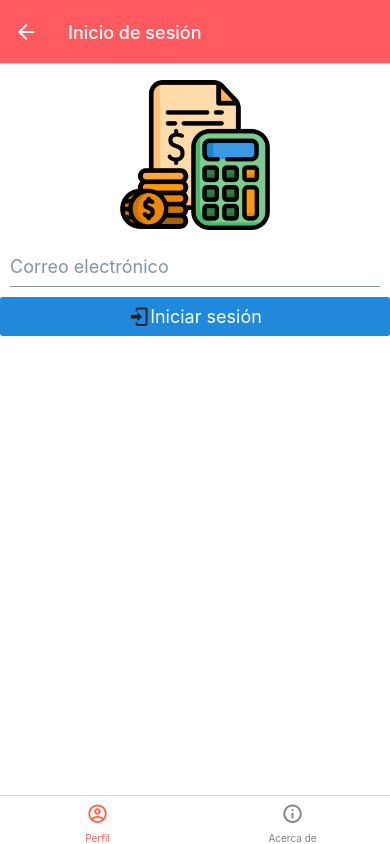
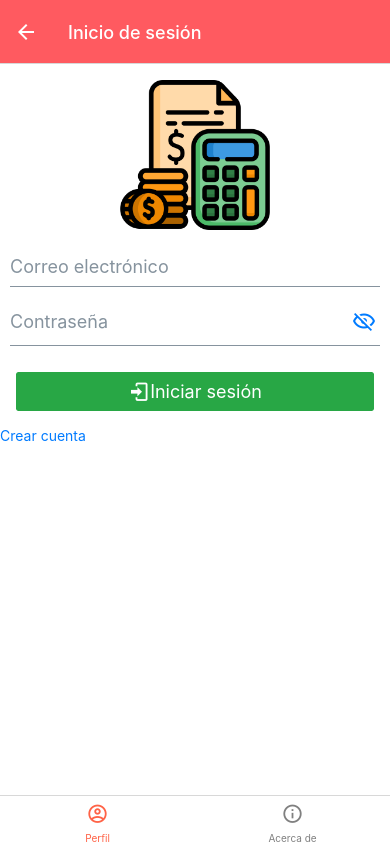
Before and after one commit to PabloSFlores/finanzasapp, a React Native app in the folder finanzas/: screen /loginStack in a window 390 px wide. Built offline with nearby package versions, Linux system fonts and the light colour scheme.

Commit message:
Login component

```diff
--- a/finanzas/modules/auth/adapters/screens/Login.js
+++ b/finanzas/modules/auth/adapters/screens/Login.js
@@ -7,6 +7,7 @@ export default function Login(props) {
   const [error, setError] = useState("");
   const [email, setEmail] = useState("");
   const [password, setPassword] = useState("");
+  const [showPassword, setShowPassword] = useState(true)
   const login = () => {
     if (!(isEmpty(email) || isEmpty(password))) {
       console.log("Listos para iniciar sesión");
@@ -29,6 +30,19 @@ export default function Login(props) {
           onChange={(event) => setEmail(event.nativeEvent.text)}
           errorMessage={error}
         />
+        <Input
+          placeholder="Contraseña"
+          containerStyle={styles.input}
+          onChange={(event) => setPassword(event.nativeEvent.text)}
+          secureTextEntry={showPassword}
+          rightIcon={
+            <Icon type="material-community"
+              name={showPassword ? 'eye-off-outline' : 'eye-outline'}
+              color="#007bff"
+              onPress={() => setShowPassword(!showPassword)}>
+            </Icon>}
+          errorMessage={error}
+        />
         <Button
           title="Iniciar sesión"
           icon={
@@ -36,11 +50,18 @@ export default function Login(props) {
               type="material-community"
               name="login"
               size={22}
-              colo="#fff"
+              color="#fff"
             />
           }
+          buttonStyle={styles.btnSuccess}
+          containerStyle={styles.btnContainer}
           onPress={login}
         />
+        <Text
+          style={styles.createAccount}
+          onPress={() => console.log("Vamos a loquear")}>
+          Crear cuenta
+        </Text>
       </ScrollView>
     </View>
   );
@@ -57,4 +78,17 @@ const styles = StyleSheet.create({
     marginTop: 16,
     marginBottom: 16,
   },
+  input: {
+    width: '100%',
+  },
+  btnSuccess: {
+    color: '#FFF',
+    backgroundColor: '#28a745'
+  },
+  btnContainer: {
+    margin: 16
+  },
+  createAccount:{
+    color:'#007bff'
+  },
 });
```
Also changed, not shown: finanzas/kernel/components/Loading.js (added, +13 -0 lines).
